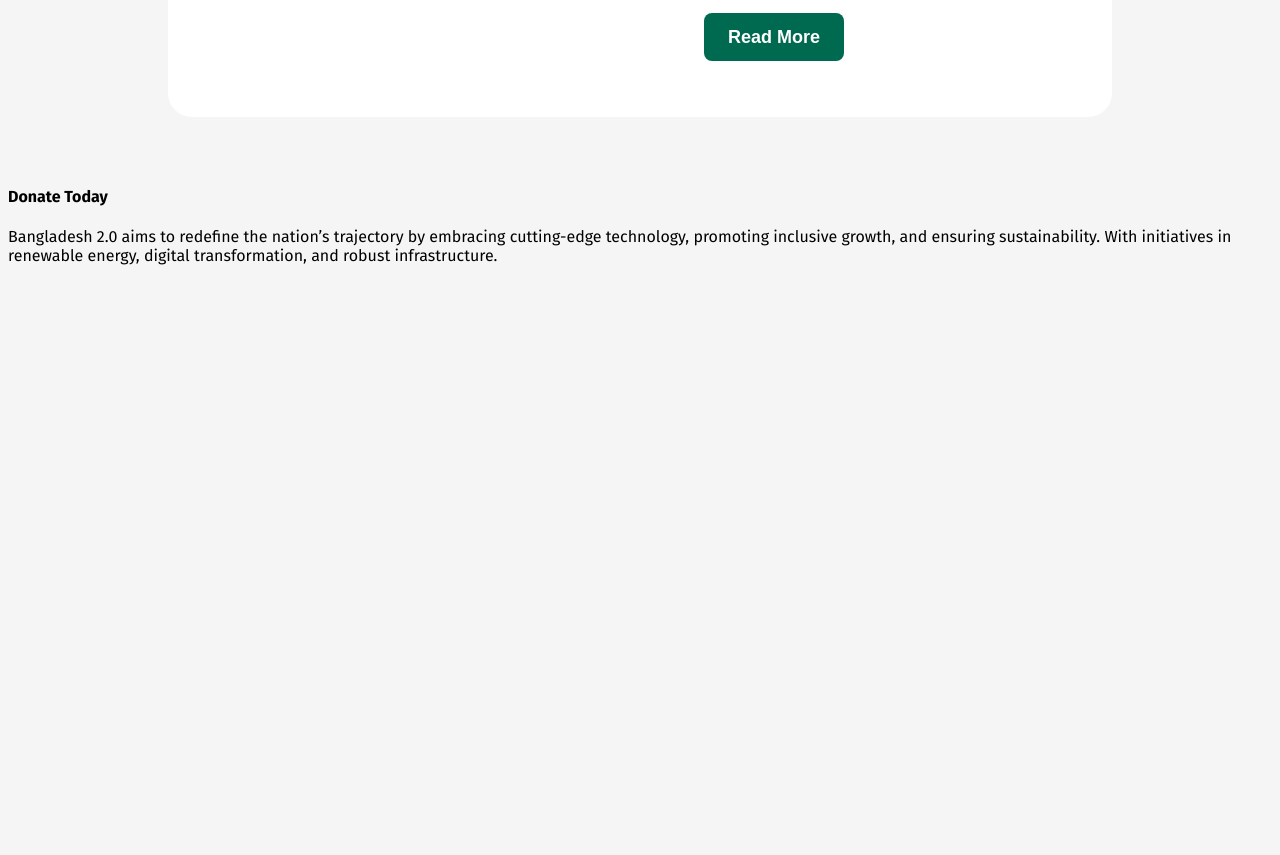
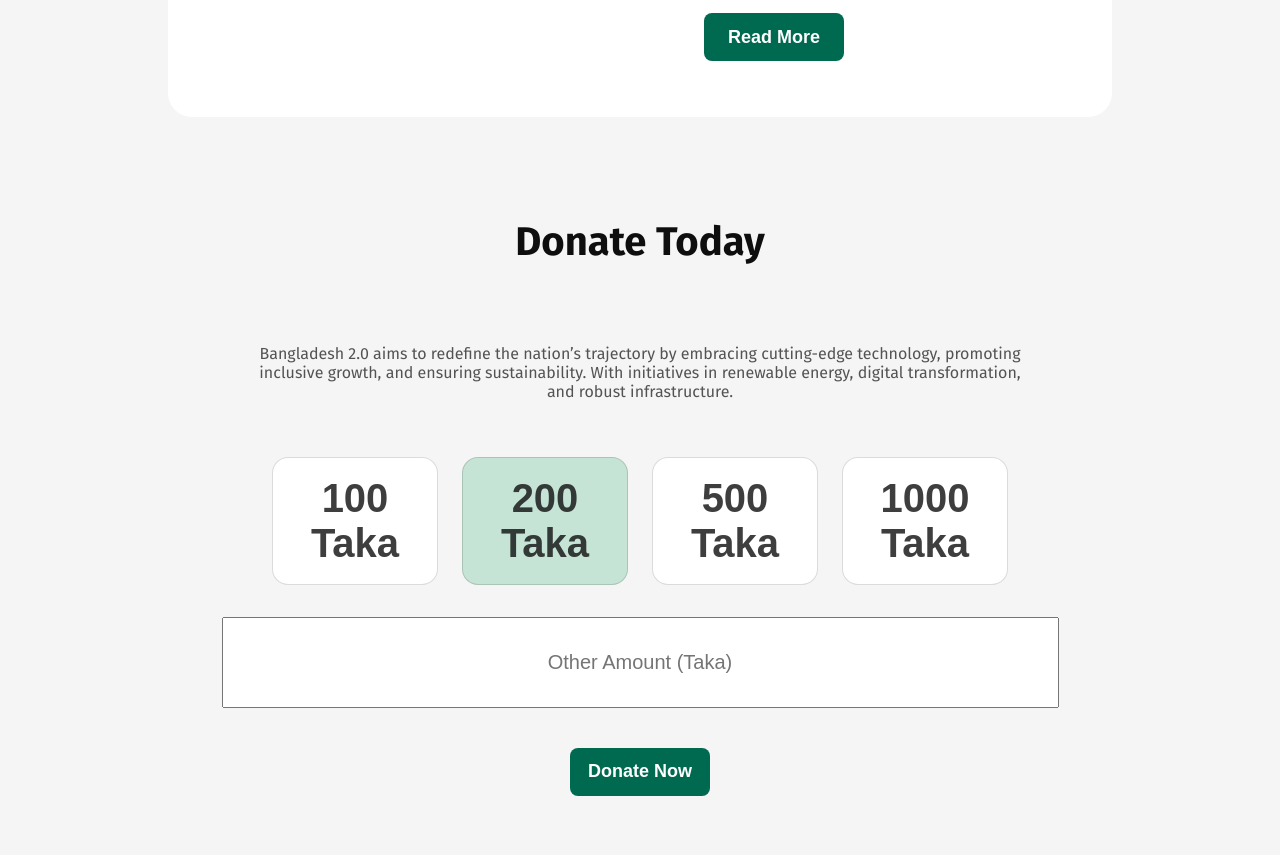
Before and after one commit to Dev-hasan24/Assignment-1, a plain HTML site: page index.html in a window 1280 px wide. Shown: the part 4086-4941 px from the top of the page. Before the commit the page ends 4367 px from the top, so only its background shows below. Drawn offline with Linux system fonts and the light colour scheme.

Commit message:
Donate section added

```diff
--- a/index.html
+++ b/index.html
@@ -128,10 +128,20 @@
                     </div>
             </div>
         </section>
-        <section>
-            <h4 class="donate-title">Donate Today</h4>
-            <p class="donate-description">Bangladesh 2.0 aims to redefine the nation’s trajectory by embracing cutting-edge technology, promoting inclusive growth, and ensuring sustainability. With initiatives in renewable energy, digital transformation, and robust infrastructure.</p>
-        </section>
+        <section class="donate-section">
+            <div>
+                <h4 class="donate-title">Donate Today</h4>
+                <p class="donate-description">Bangladesh 2.0 aims to redefine the nation’s trajectory by embracing cutting-edge technology, promoting inclusive growth, and ensuring sustainability. With initiatives in renewable energy, digital transformation, and robust infrastructure.</p>
+            </div>
+        <div class="donation-btn">
+        <button class="donate-btn">100 Taka</button>
+        <button class="donate-btn-active">200 Taka</button>
+        <button class="donate-btn">500 Taka</button>
+        <button class="donate-btn">1000 Taka</button>
+        </div>
+        <input type="text" placeholder="Other Amount (Taka)" class="other-amount">
+        <div><button class="donate-now-btn">Donate Now</button></div>
+    </section>
     </main>
     <footer>
 
--- a/style/assignment.css
+++ b/style/assignment.css
@@ -65,7 +65,7 @@ nav{
     padding: 0px 160px;
     margin-top: 20px;
 }
-.pillars-title, .news-title {
+.pillars-title, .news-title, .donate-title {
     font-size: 40px;
     font-weight: bold;
     color: #0e0e0e;
@@ -175,7 +175,7 @@ nav{
     margin-bottom: 24px;
 }
 .news-card-2{
-margin-left: 56px;
+    margin-left: 56px;
 }
 .news-description{
     margin-bottom: 32px;
@@ -200,7 +200,7 @@ margin-left: 56px;
     color: rgba(14, 14, 14, 0.7);
     margin-bottom: 32px;
 }
-.satelite-btn{
+.satelite-btn, .donate-now-btn{
     background-color: #006A50;
     border-radius: 8px;
     border-style: none;
@@ -217,3 +217,52 @@ margin-left: 56px;
     height: 306px;
     margin: 48px;
 }
+.donate-section{
+    display:block;
+    justify-content: center;
+    text-align: center;
+}
+.donate-description{
+    font-size: 16px;
+    font-weight: 400;
+    color: rgba(14, 14, 14, 0.7);
+    padding: 24px 248px;
+    margin: 0 auto;
+
+}
+.donate-btn{
+    border: 1px solid rgba(14, 14, 14, 0.15);
+    border-radius: 16px;
+    background: rgb(255, 255, 255);
+    width: 240px;
+    height: 128px;
+    font-size: 40px;
+    font-weight: bold;
+    color: rgba(14, 14, 14, 0.8);
+}
+.donate-btn-active{
+    border: 1px solid rgba(14, 14, 14, 0.15);
+    border-radius: 16px;
+    background:rgba(198, 228, 214, 1);
+    width: 240px;
+    height: 128px;
+    font-size: 40px;
+    font-weight: bold;
+    color: rgba(14, 14, 14, 0.8);
+}
+.donation-btn{
+    display: flex;
+    gap: 24px;
+    justify-content: center;
+    /* margin: 0 auto; */
+    padding: 32px 264px;
+}
+.other-amount{
+    /* height: 64px;
+    width: 1032px; */
+    font-size: 20px;
+    font-weight: 400;
+    text-align: center;
+    padding: 32px 284px;
+    margin-bottom: 40px;
+}
```
